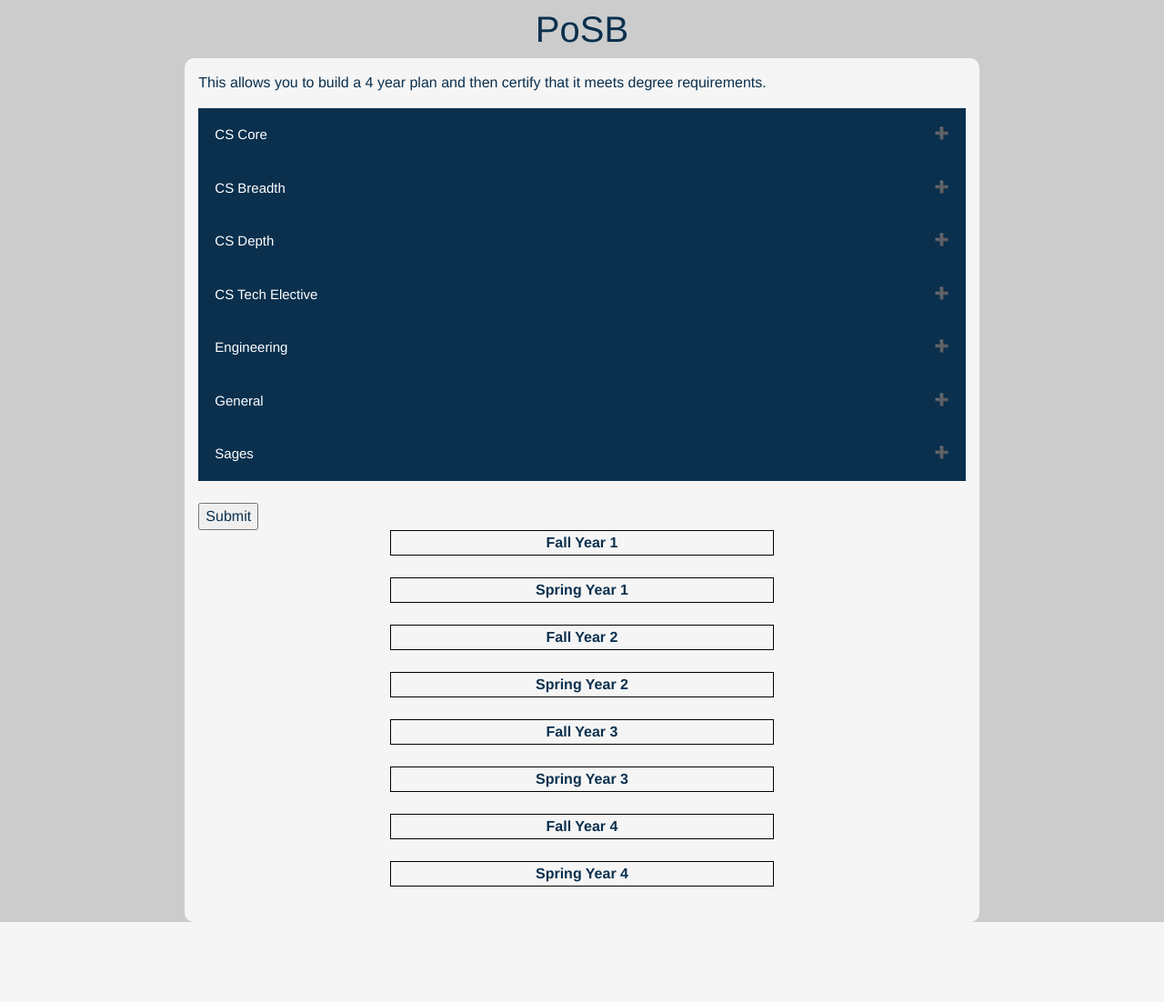
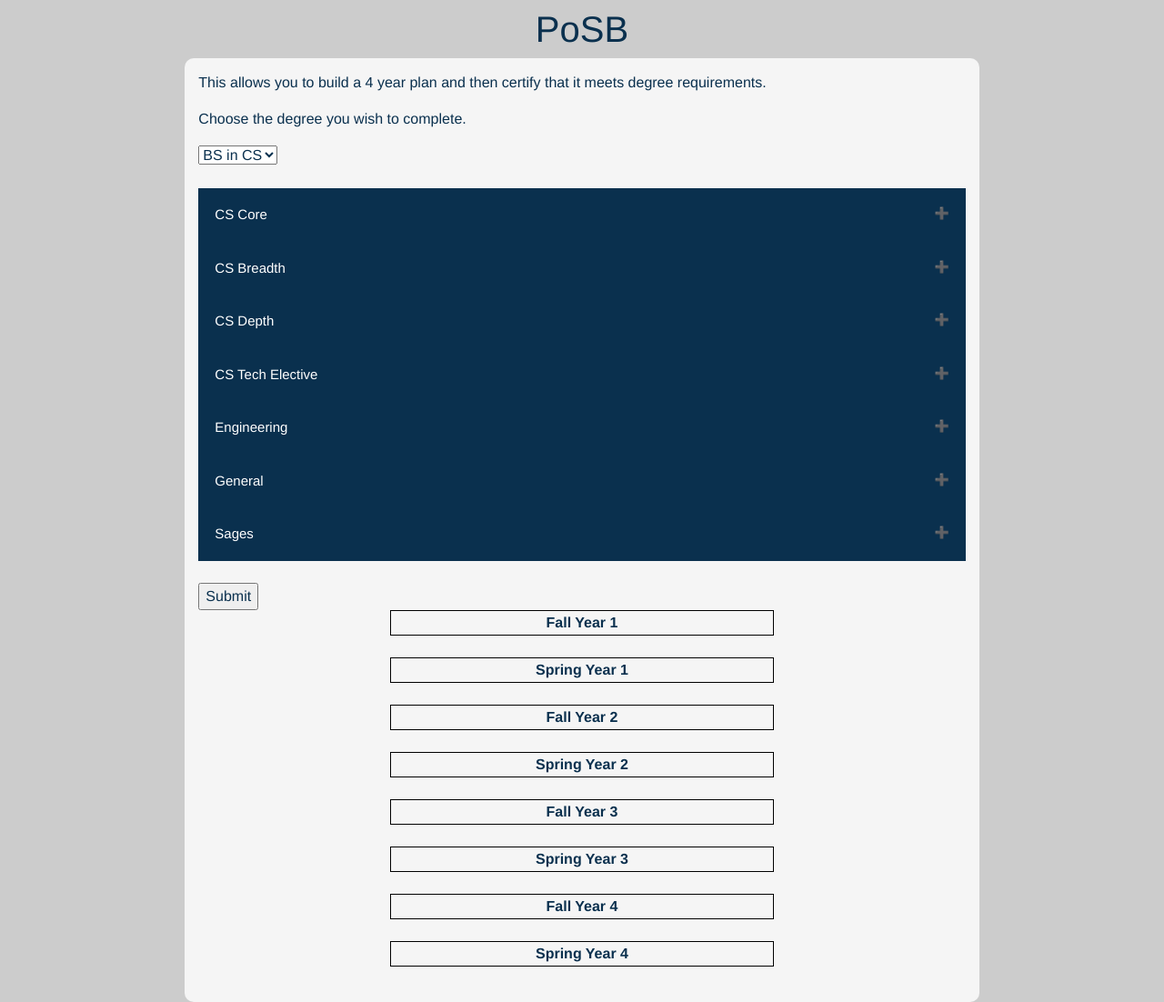
Before and after one commit to carolineyyzhu/csds3932021, a Django app: page /posb in a window 1280 px wide. Shown: the part 56-1158 px from the top of the page at 91% size. Before the commit the page ends 1070 px from the top, so only its background shows below. Run offline with Django 3.2, Linux system fonts and the light colour scheme; data comes from the database, SQL or seed files in the repository; lists and menus that the app fills with data are empty; some libraries are stand-ins or nearby versions.

Commit message:
added degree choice to posb and rchecker

```diff
--- a/CSPOSB/CSB/views.py
+++ b/CSPOSB/CSB/views.py
@@ -104,6 +104,15 @@ def posb(request):
         numberDept.append(temp)
     sagesToHTML1 = [cid, name, numberDept]
     sagesToHTML = zip(sagesToHTML1[0], sagesToHTML1[1], sagesToHTML1[2])
+    # Get Degrees
+    did = []
+    degreeName = []
+    degrees = Degree.objects.all()
+    for degree in degrees:
+        did.append(degree.did)
+        degreeName.append(degree.name)
+    degreeToHTML1 = [did, degreeName]
+    degreeToHTML = zip(degreeToHTML1[0], degreeToHTML1[1])
     # Schedule has been submitted
     f1c, s1c, f2c, s2c, f3c, s3c, f4c, s4c = ['Fall Year 1'], ['Spring Year 1'], ['Fall Year 2'], ['Spring Year 2'], [
         'Fall Year 3'], ['Spring Year 3'], ['Fall Year 4'], ['Spring Year 4']
@@ -177,7 +186,7 @@ def posb(request):
     context = {"generalBreadthClasses": generalBreadthToHTML, "coreClasses": coreToHTML,
                "breadthClasses": breadthToHTML, "depthClasses": depthToHTML, "sagesClasses": sagesToHTML,
                "techElectiveClasses": techElectiveToHTML, "engineeringClasses": engineeringToHTML,
-               "responsePairs": pairs}
+               "responsePairs": pairs, "degrees": degreeToHTML}
 
     return render(request, 'ProgramBuilder.html', context)
 
@@ -276,6 +285,16 @@ def rchecker(request):
     sagesToHTML1 = [cid, name, numberDept]
     sagesToHTML = zip(sagesToHTML1[0], sagesToHTML1[1], sagesToHTML1[2])
 
+    # Get Degrees
+    did = []
+    degreeName = []
+    degrees = Degree.objects.all()
+    for degree in degrees:
+        did.append(degree.did)
+        degreeName.append(degree.name)
+    degreeToHTML1 = [did, degreeName]
+    degreeToHTML = zip(degreeToHTML1[0], degreeToHTML1[1])
+
     # Schedule has been submitted
     if request.method == "POST":
         form = request.POST.get("builder")
@@ -304,7 +323,7 @@ def rchecker(request):
     else:
         context = {"generalBreadthClasses": generalBreadthToHTML, "coreClasses": coreToHTML,
                    "breadthClasses": breadthToHTML, "depthClasses": depthToHTML, "sagesClasses": sagesToHTML,
-                   "techElectiveClasses": techElectiveToHTML, "engineeringClasses": engineeringToHTML}
+                   "techElectiveClasses": techElectiveToHTML, "engineeringClasses": engineeringToHTML, "degrees": degreeToHTML}
         return render(request, 'RChecker.html', context)
 
 
--- a/CSPOSB/templates/ProgramBuilder.html
+++ b/CSPOSB/templates/ProgramBuilder.html
@@ -12,6 +12,13 @@
             <div id="stylized">
                 <form action = "#" method="post" name = "builder">
                 {% csrf_token %}
+                <p>Choose the degree you wish to complete.</p>
+                <select id="degree" name="Degree">
+                    {% for did, name in degrees %}
+                        <option value="{{ did }}">{{ name }}</option>
+                    {% endfor %}
+                </select>
+                <br><br>
                 <button type="button" class="collapsible">CS Core</button>
                 <div class="content">
                     <br>
```
Also changed, not shown: CSPOSB/templates/RChecker.html (+7 -0 lines).
